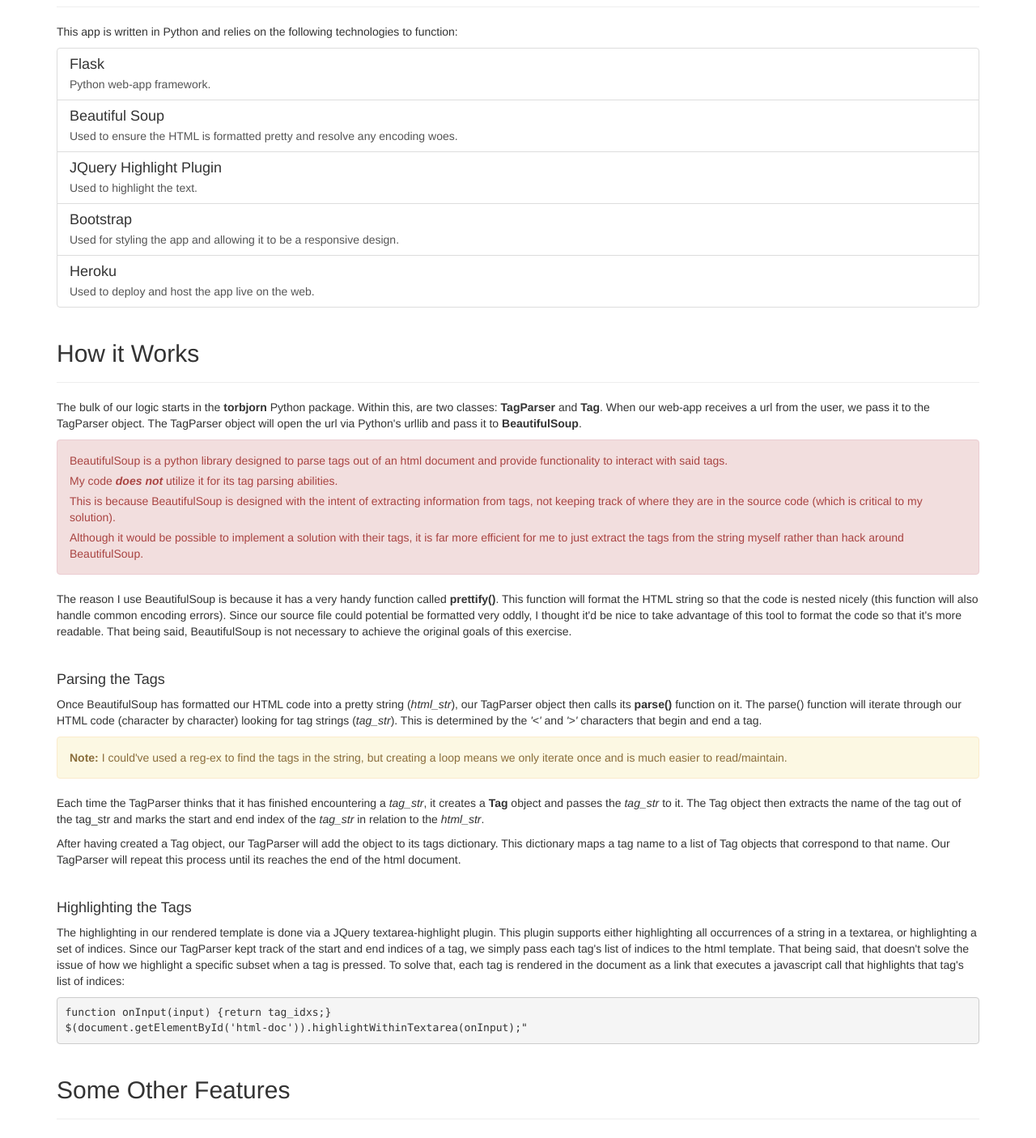
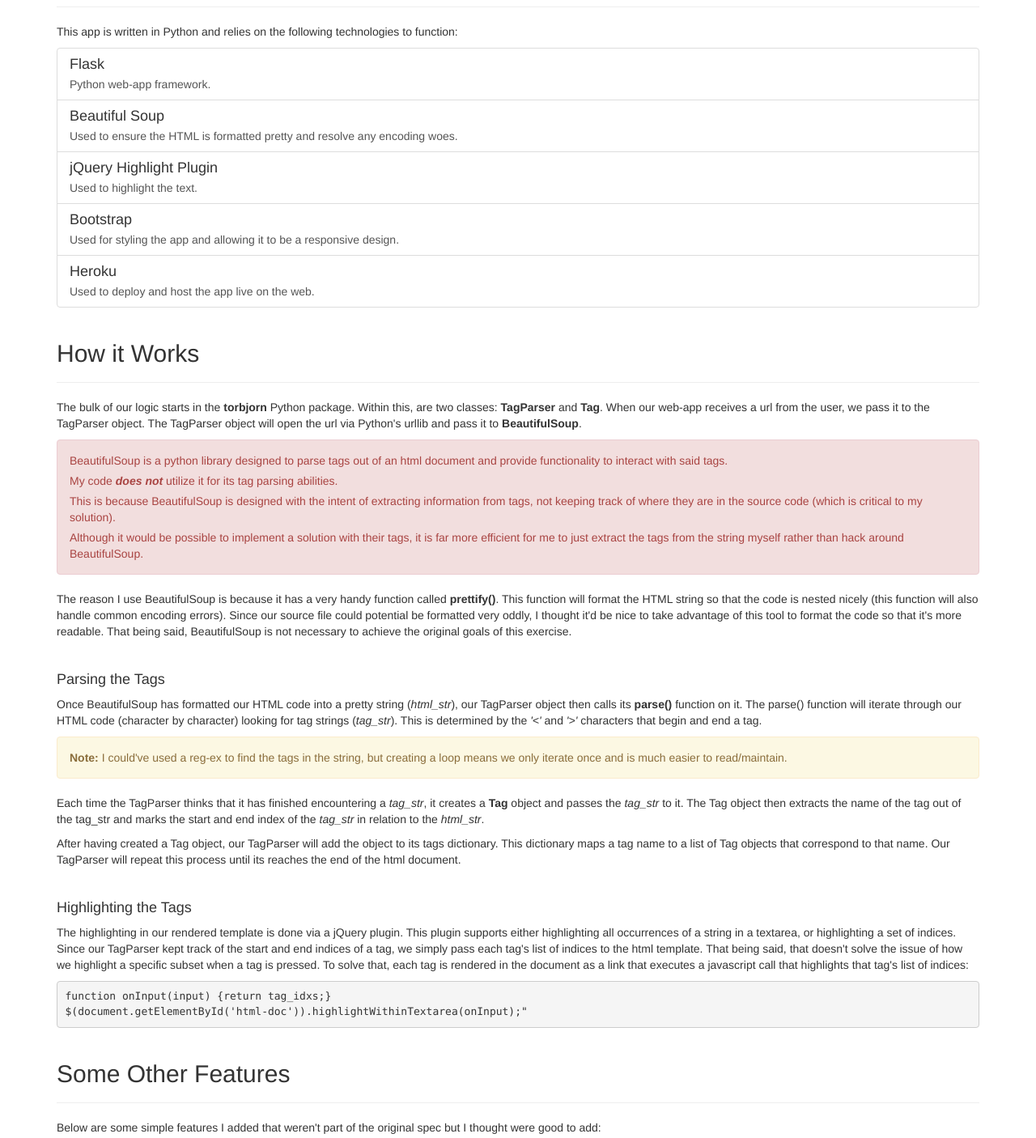
Before and after one commit to gribilly/Torbjorn, a Flask app: page /readme/ in a window 1280 px wide. Shown: the part 443-1849 px from the top of the page at 81% size. Run offline with Flask 2, Linux system fonts and the light colour scheme; parts of the project's set-up code (start-up, migrations or seed data) failed here and were passed over; some libraries are stand-ins or nearby versions.

Commit message:
Minor syntax change.

```diff
--- a/app/templates/readme.html
+++ b/app/templates/readme.html
@@ -39,7 +39,7 @@
                 <p class="list-group-item-text">Used to ensure the HTML is formatted pretty and resolve any encoding woes.</p>
             </a>
             <a href="https://github.com/lonekorean/highlight-within-textarea" class="list-group-item">
-                <h4 class="list-group-item-heading">JQuery Highlight Plugin</h4>
+                <h4 class="list-group-item-heading">jQuery Highlight Plugin</h4>
                 <p class="list-group-item-text">Used to highlight the text.</p>
             </a>
             <a href="http://getbootstrap.com/" class="list-group-item">
@@ -85,7 +85,7 @@
     <BR>
     <h4>Highlighting the Tags</h4>
     <p>
-        The highlighting in our rendered template is done via a JQuery textarea-highlight plugin.  This plugin supports either highlighting all occurrences of a string in a textarea, or
+        The highlighting in our rendered template is done via a jQuery plugin.  This plugin supports either highlighting all occurrences of a string in a textarea, or
         highlighting a set of indices.  Since our TagParser kept track of the start and end indices of a tag, we simply pass each tag's list of indices to the html template.  That being said, that
         doesn't solve the issue of how we highlight a specific subset when a tag is pressed.  To solve that, each tag is rendered in the document as a link that executes a javascript call that
         highlights that tag's list of indices:
```
